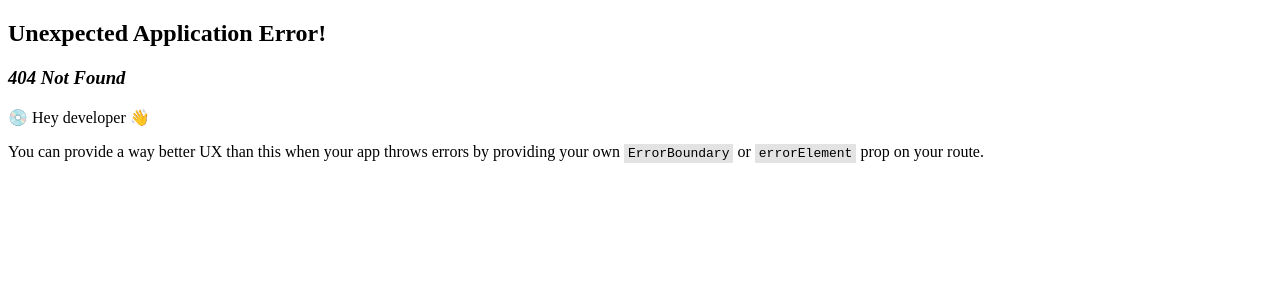
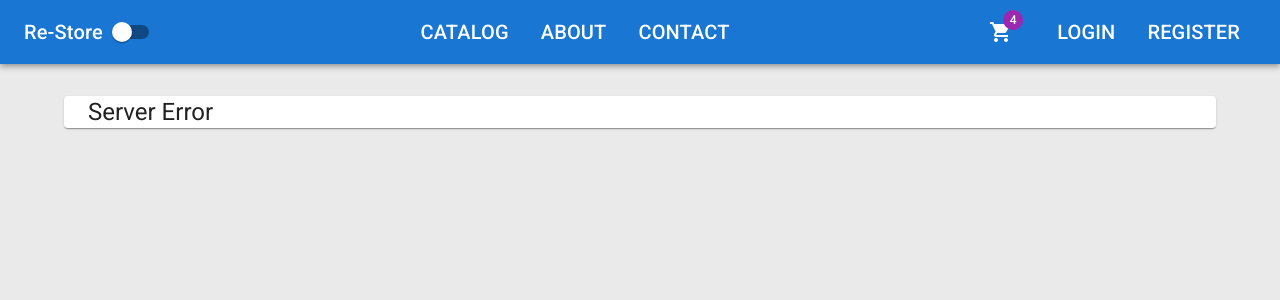
Before and after one commit to lucasalvesb/ReStore, a React (Create React App) app in the folder client/: page /server-error in a window 1280 px wide. Before the commit this address had no page. Shown: the top 300 px of the page. Built offline with nearby package versions, Linux system fonts and the light colour scheme.

Commit message:
added server error component

```diff
--- a/client/src/app/api/agent.ts
+++ b/client/src/app/api/agent.ts
@@ -1,5 +1,6 @@
 import axios, { AxiosError, AxiosResponse } from "axios";
 import { toast } from "react-toastify";
+import { router } from "../router/Routes";
 
 axios.defaults.baseURL = "http://localhost:5000/api/";
 
@@ -26,7 +27,7 @@
       toast.error(data.title)
       break
     case 500:
-      toast.error(data.title)
+      router.navigate('/server-error', {state: {error: data}})
       break
     default:
       break
--- /dev/null
+++ b/client/src/app/errors/ServerError.tsx
@@ -0,0 +1,23 @@
+import { Container, Divider, Paper, Typography } from "@mui/material";
+import { useLocation } from "react-router-dom";
+
+export default function ServerError() {
+  const {state} = useLocation();
+
+  return (
+    <Container component={Paper}>
+      {state?.error ? (
+        <>
+          <Typography gutterBottom variant="h3" color='secondary'>{state.error.title}
+          </Typography>
+          <Divider />
+          <Typography variant="body1">
+            {state.error.detail || "Internal Server Error"}
+          </Typography>
+        </>
+      ) : (
+      <Typography variant="h5" gutterBottom>Server Error</Typography>
+      )}
+    </Container>
+  )
+}
--- a/client/src/app/router/Routes.tsx
+++ b/client/src/app/router/Routes.tsx
@@ -5,6 +5,7 @@
 import ProductDetails from "../../features/catalog/ProductDetails";
 import AboutPage from "../../features/about/AboutPage";
 import ContactPage from "../../features/contact/ContactPage";
+import ServerError from "../errors/ServerError";
 
 export const router = createBrowserRouter([
   {
@@ -16,6 +17,7 @@
       {path: 'catalog/:id', element: <ProductDetails />},
       {path: 'about', element: <AboutPage />},
       {path: 'contact', element: <ContactPage />},
+      {path: 'server-error', element: <ServerError />},
     ]
   }
 ])
```
